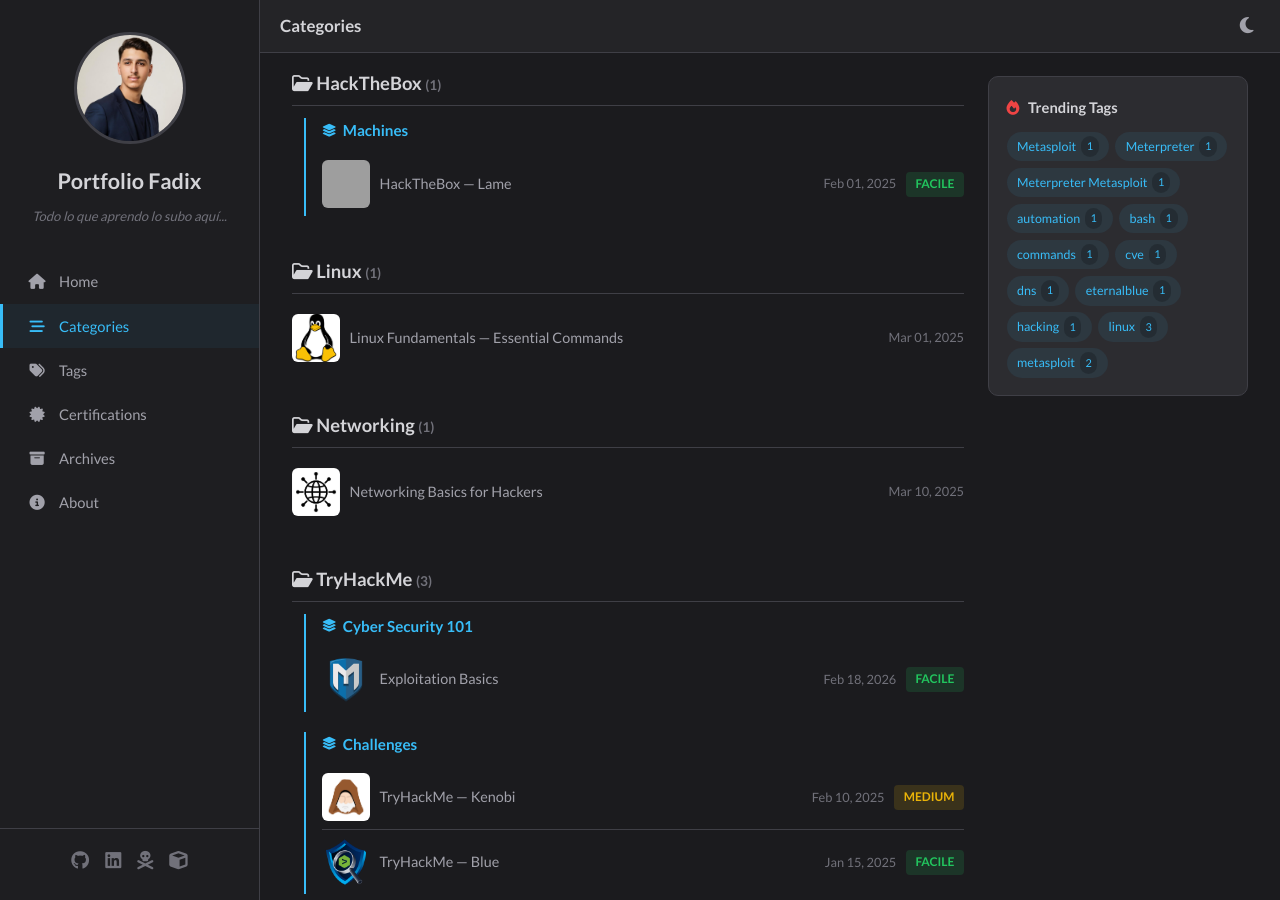
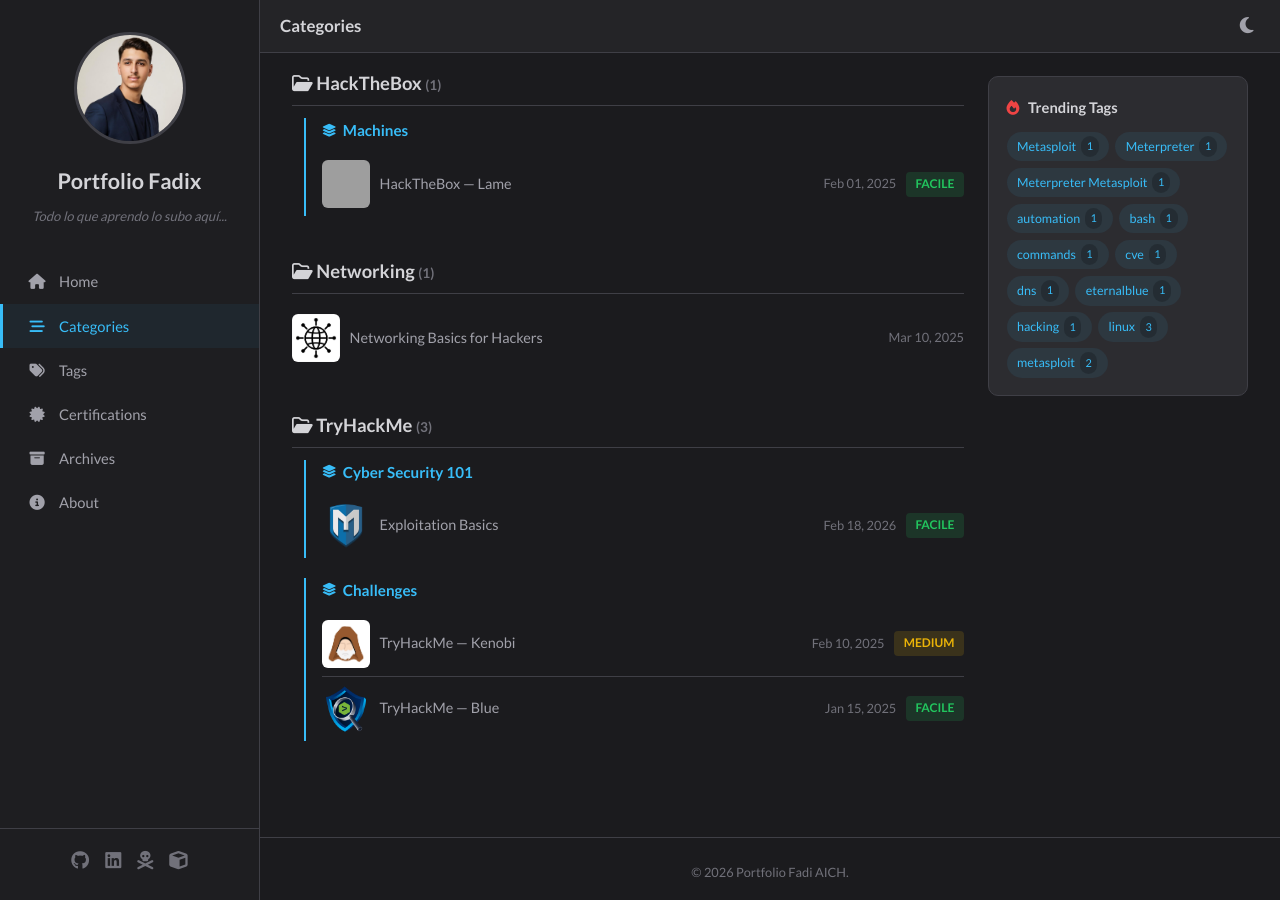
Before and after one commit to Fadi-AICH/Fadi-AICH.github.io, a Jekyll site: the page built from categories.html, in a window 1280 px wide and 900 px high, scrolled down 356 px. Built offline with Jekyll 4.4.1, drawn with Linux system fonts in a browser that asks for light colours; grey boxes are pictures that could not be loaded.

Commit message:
Update Note “2025-03-01-linux-fundamentals”

````diff
--- a/_posts/2025-03-01-linux-fundamentals.md
+++ b/_posts/2025-03-01-linux-fundamentals.md
@@ -4,7 +4,6 @@
 image: /assets/img/telechargement-1.png
 categories:
   - Cyber Notes
-  - Linux
 tags:
   - linux
   - bash
@@ -12,7 +11,6 @@
   - sysadmin
 toc: true
 ---
-
 ## File System Navigation
 
 ```bash
@@ -50,7 +48,7 @@
 
 ## Essential for Pentesting
 
-- `grep` — Search file contents
-- `awk` / `sed` — Text processing
-- `crontab -l` — Scheduled tasks (priv esc vector)
-- `/etc/passwd` and `/etc/shadow` — User credential files
+* `grep` — Search file contents
+* `awk` / `sed` — Text processing
+* `crontab -l` — Scheduled tasks (priv esc vector)
+* `/etc/passwd` and `/etc/shadow` — User credential files
````
